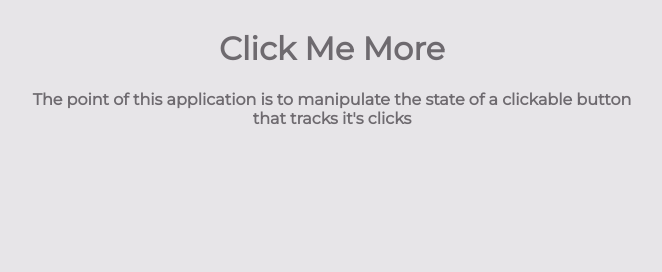
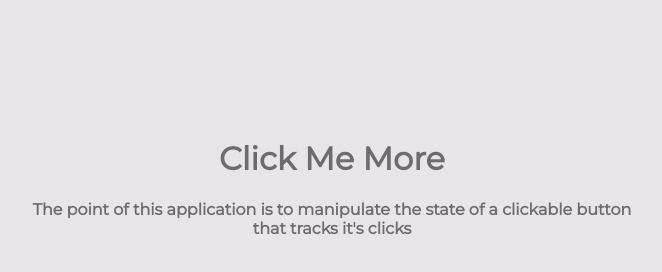
Before and after one commit to Bruemor33/jumpcut-coding-test, a React app: page / in a window 1280 px wide. Shown: the whole page, without its empty margins (308-970 px from the left). Built offline with nearby package versions, Linux system fonts and the light colour scheme.

Commit message:
Adjusted grid-row value

```diff
--- a/public/styles/partials/main-heading.scss
+++ b/public/styles/partials/main-heading.scss
@@ -2,7 +2,7 @@
 #main-heading {
     text-align: center;
     font-family: $project-font;
-    grid-row: 1;
+    grid-row: 2;
 
     h1, h4 {
         color: $font-color;
```
